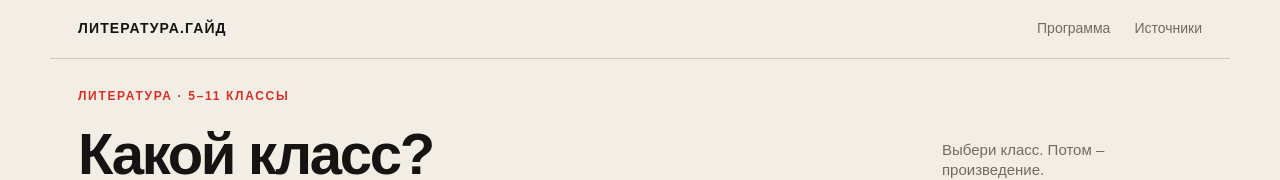
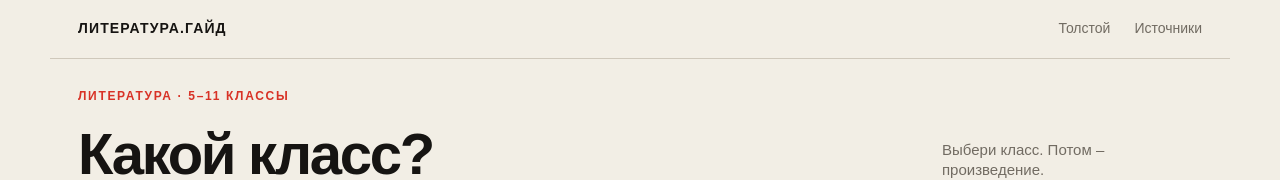
Before and after one commit to kosbushe/literature-guide, a Next.js app: page / in a window 1280 px wide. Shown: the top 180 px of the page. Built offline with nearby package versions, Linux system fonts and the light colour scheme.

Commit message:
fix: restore Tolstoy entry points

```diff
--- a/components/SiteHeader.tsx
+++ b/components/SiteHeader.tsx
@@ -5,7 +5,7 @@ export function SiteHeader() {
     <header className="site-header">
       <Link className="wordmark" href="/">ЛИТЕРАТУРА.ГАЙД</Link>
       <nav aria-label="Основная навигация">
-        <Link href="/#program">Программа</Link>
+        <Link href="/authors/leo-tolstoy">Толстой</Link>
         <Link href="/sources">Источники</Link>
       </nav>
     </header>
```
